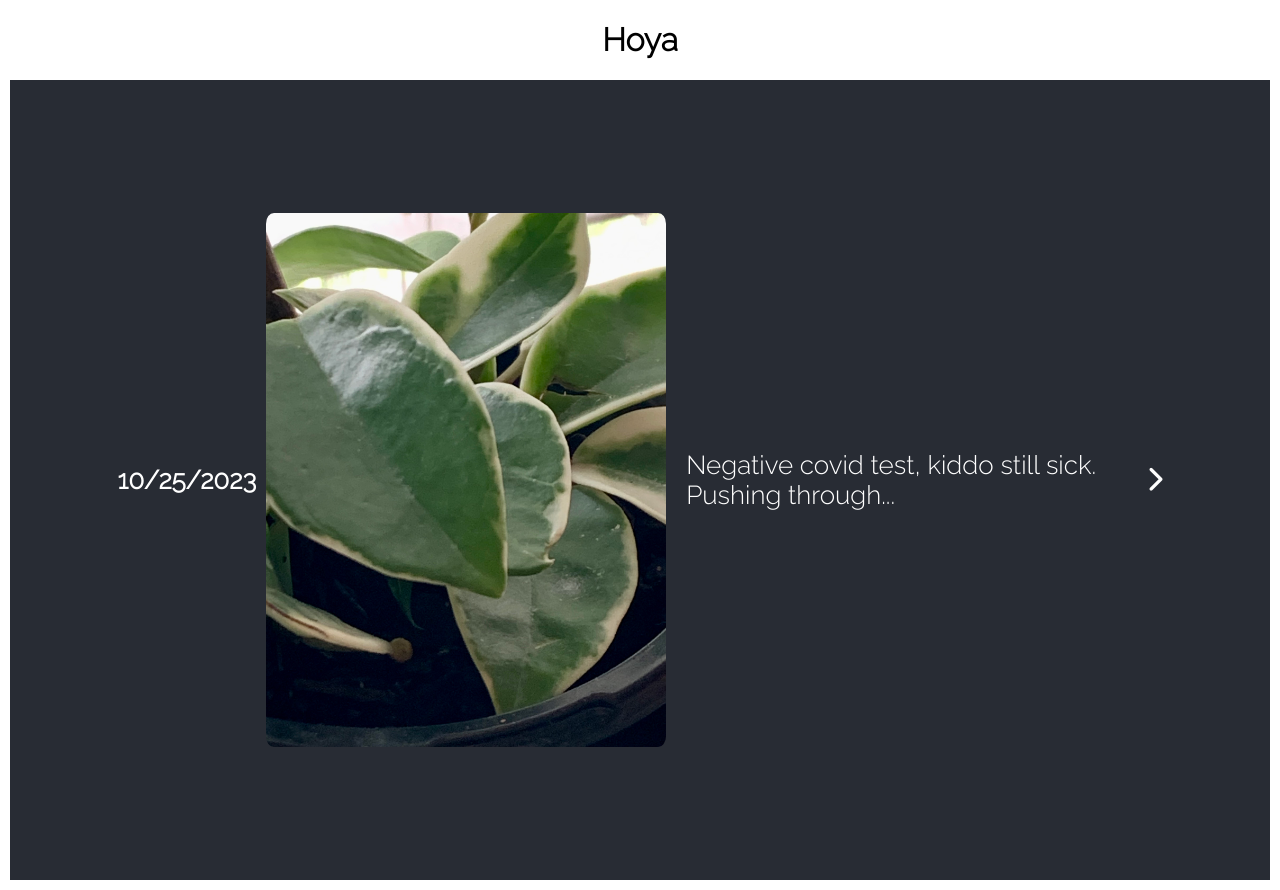
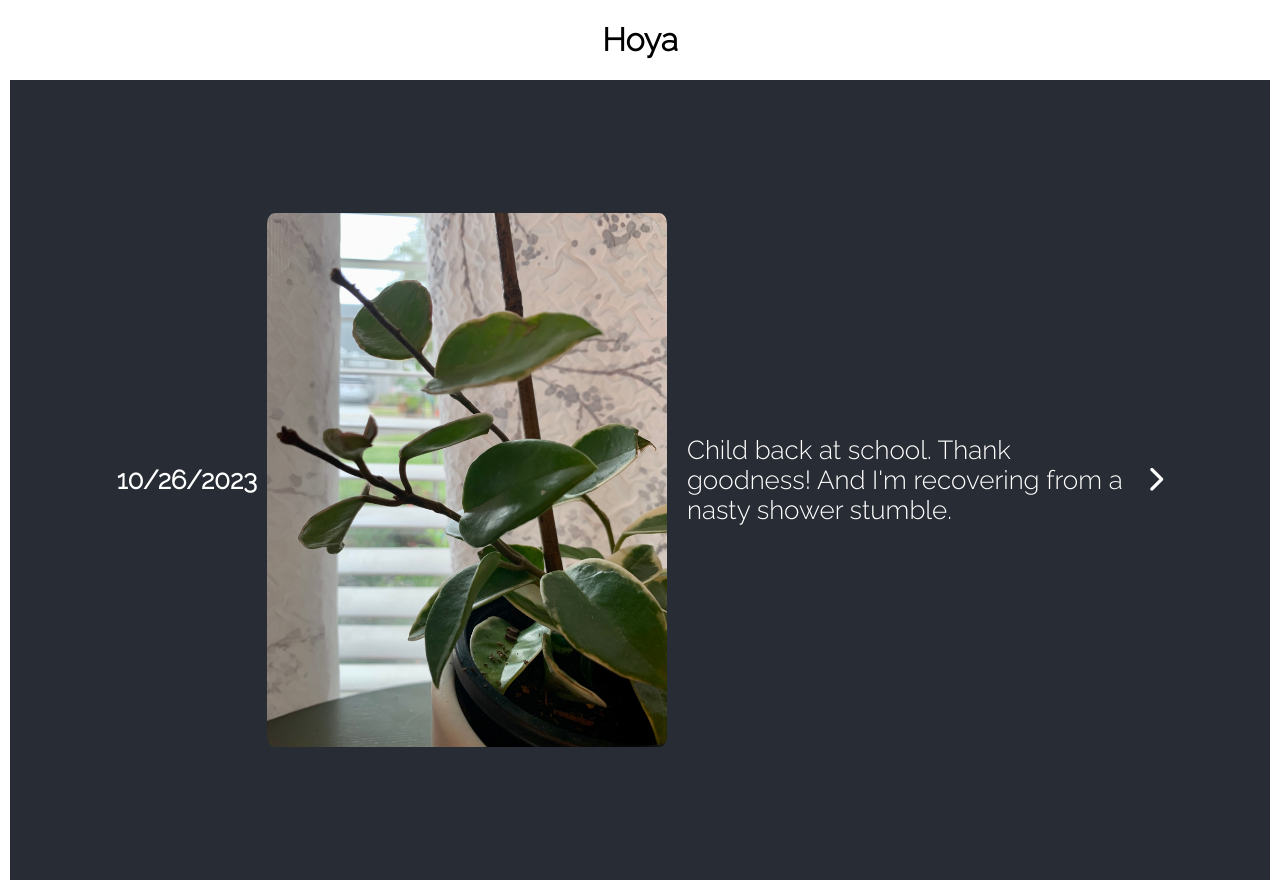
Before and after one commit to danainjax/hoya, a React (Create React App) app: page / in a window 1280 px wide. Built offline with nearby package versions, Linux system fonts and the light colour scheme; the HTML template or start-up script is replaced by a standard one.

Commit message:
thurs update

```diff
--- a/src/days.js
+++ b/src/days.js
@@ -50,6 +50,11 @@ export const days = [
     'blogText': `10/24/2023 - Kiddo home sick in bed. Delivering soup-on-demand. Life happens.`,
   },
   {
+    'title': '10/25/2023',
+    'image': 'hoya_8.jpg',
+    'blogText': `Negative covid test, kiddo still sick. Pushing through...`,
+  },
+  {
     'title': 'Coming Soon...',
     'image':
       'https://images.unsplash.com/photo-1636654129379-e7ae6f30bfd0?auto=format&fit=crop&q=60&w=800&ixlib=rb-4.0.3&ixid=M3wxMjA3fDB8MHxzZWFyY2h8Mnx8Y29taW5nJTIwc29vbnxlbnwwfHwwfHx8MA%3D%3D',
@@ -57,8 +62,8 @@ export const days = [
   },
 
   {
-    'title': '10/25/2023',
-    'image': 'hoya_8.jpg',
-    'blogText': `Negative covid test, kiddo still sick. Pushing through...`,
+    'title': '10/26/2023',
+    'image': 'hoya_10_26.jpg',
+    'blogText': `Child back at school. Thank goodness! And I'm recovering from a nasty shower stumble.`,
   },
 ];
```
Also changed, not shown: public/hoya_10_26.jpg (added).
